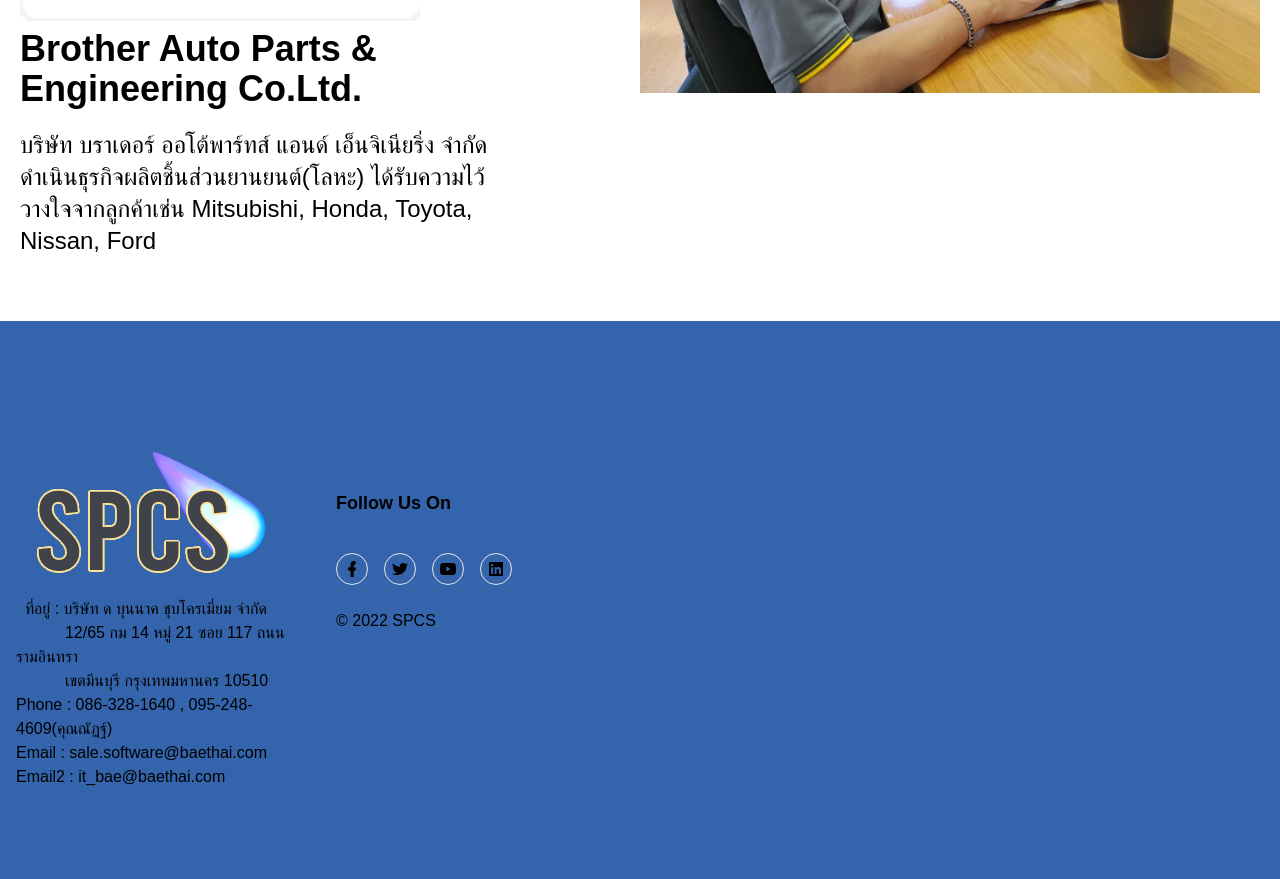
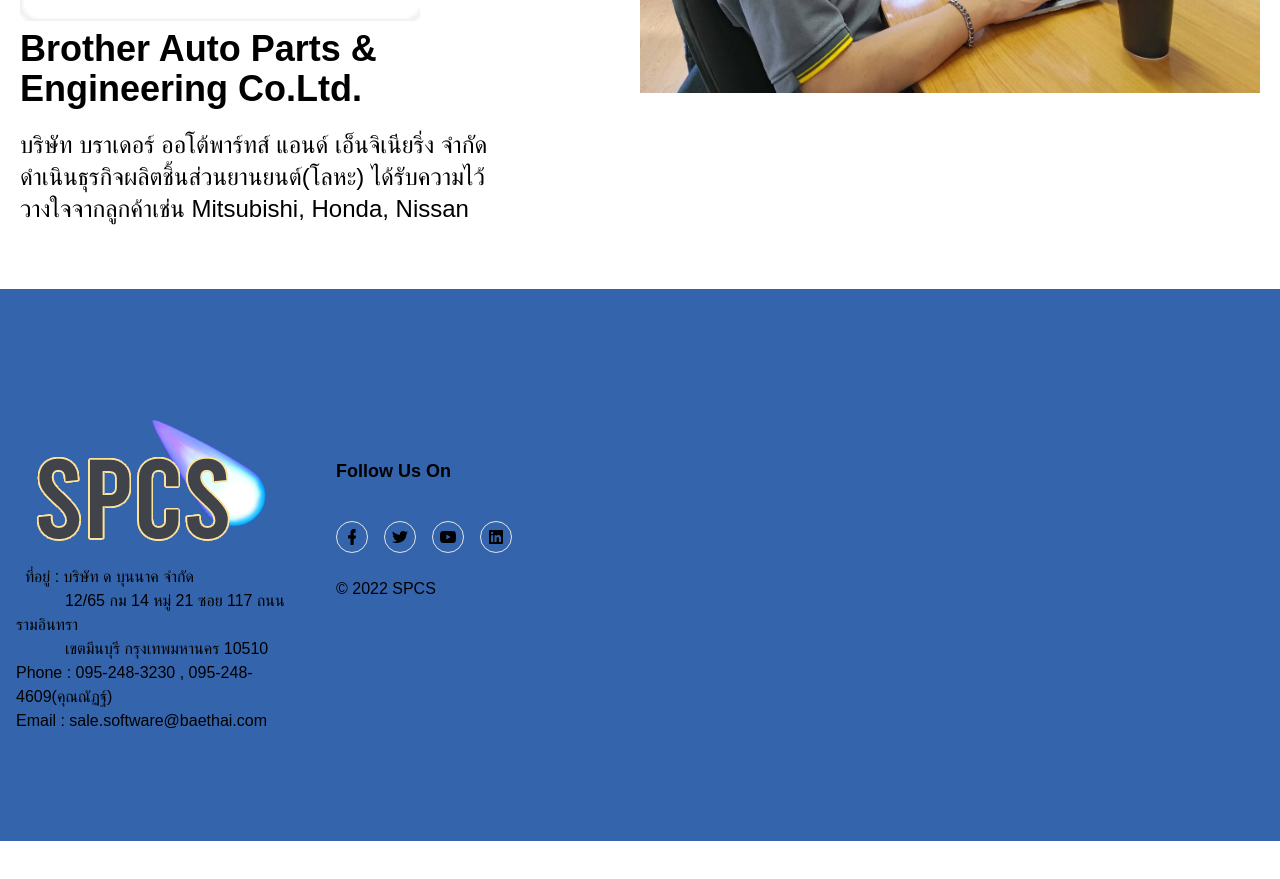
Before and after one commit to ChutimunTorntranon/SPCS, a React (Create React App) app: page /Customers in a window 1280 px wide. Shown: the part 7740-8619 px from the top of the page. After the commit the page ends 8581 px from the top, so only its background shows below. Built offline with nearby package versions, Linux system fonts and the light colour scheme.

Commit message:
edit/footer

```diff
--- a/src/Components/Footer.jsx
+++ b/src/Components/Footer.jsx
@@ -10,15 +10,13 @@
 							<img src='edit-logo.png' alt='logo' className='max-w-full' />
 
 							<p className='text-body-color mb-7 text-base'>
-								&nbsp;&nbsp;ที่อยู่ : บริษัท ด บุนนาค ชุบโครเมี่ยม จำกัด{' '}
-								<br></br>
+								&nbsp;&nbsp;ที่อยู่ : บริษัท ด บุนนาค จำกัด <br></br>
 								&nbsp;&nbsp;&nbsp;&nbsp;&nbsp;&nbsp;&nbsp;&nbsp;&nbsp;&nbsp;&nbsp;12/65
 								กม 14 หมู่ 21 ซอย 117 ถนนรามอินทรา <br></br>
 								&nbsp;&nbsp;&nbsp;&nbsp;&nbsp;&nbsp;&nbsp;&nbsp;&nbsp;&nbsp;&nbsp;เขตมีนบุรี
 								กรุงเทพมหานคร 10510<br></br>
-								Phone : 086-328-1640 , 095-248-4609(คุณณัฏฐ์)<br></br>
+								Phone : 095-248-3230 , 095-248-4609(คุณณัฏฐ์)<br></br>
 								Email : sale.software@baethai.com<br></br>
-								Email2 : it_bae@baethai.com
 							</p>
 						</div>
 					</div>
--- a/src/Containers/MainCustomer.jsx
+++ b/src/Containers/MainCustomer.jsx
@@ -17,8 +17,7 @@
 					<p className='text-2xl font-light text-black mt-3'>
 						บริษัท บราเดอร์ ออโต้พาร์ทส์ แอนด์ เอ็นจิเนียริ่ง จำกัด
 						ดำเนินธุรกิจผลิตชิ้นส่วนยานยนต์(โลหะ)
-						ได้รับความไว้วางใจจากลูกค้าเช่น Mitsubishi, Honda, Toyota, Nissan,
-						Ford
+						ได้รับความไว้วางใจจากลูกค้าเช่น Mitsubishi, Honda, Nissan
 					</p>
 				</div>
 				<div className='max-w-[1000px]'>
```
